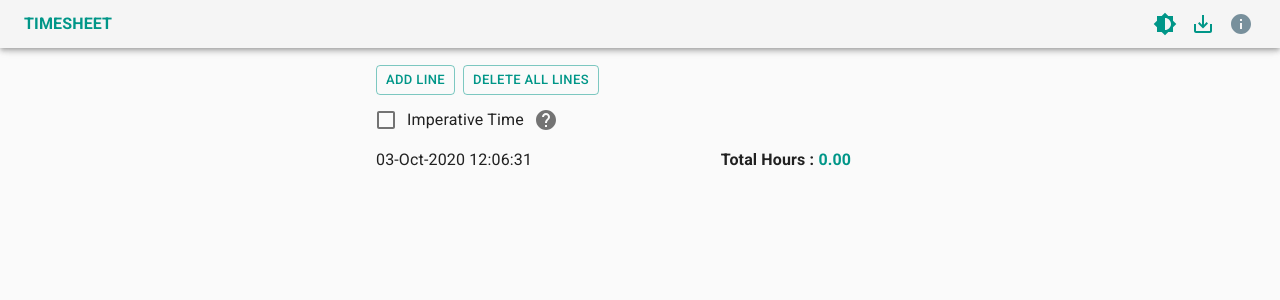
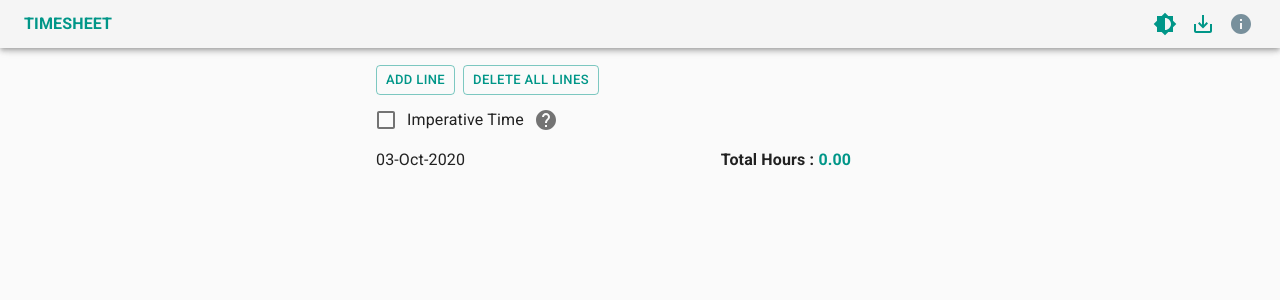
Before and after one commit to nishantpainter/timesheet, a React (Create React App) app: page / in a window 1280 px wide. Shown: the top 300 px of the page. Built offline with nearby package versions, Linux system fonts and the light colour scheme.

Commit message:
Disable time

```diff
--- a/src/Timesheet/components/TimesheetLineInfo.tsx
+++ b/src/Timesheet/components/TimesheetLineInfo.tsx
@@ -10,7 +10,7 @@ const useStyles = makeStyles((theme) => ({
   },
 }));
 
-const getDate = () => moment(new Date()).format("DD-MMM-YYYY HH:mm:ss");
+const getDate = () => moment(new Date()).format("DD-MMM-YYYY"); //HH:mm:ss
 
 type TimesheetLineInfoProps = {
   totalHours: number;
@@ -22,6 +22,7 @@ const TimesheetLineInfo: React.FC<TimesheetLineInfoProps> = (props) => {
   const classes = useStyles();
   const [date, setDate] = React.useState(getDate());
 
+  /*
   const handleUpdateDate = React.useCallback(() => {
     setDate(getDate());
   }, []);
@@ -30,6 +31,7 @@ const TimesheetLineInfo: React.FC<TimesheetLineInfoProps> = (props) => {
     const interval = setInterval(handleUpdateDate, 1000);
     return () => clearInterval(interval);
   }, [handleUpdateDate]);
+  */
 
   return (
     <Box
```
